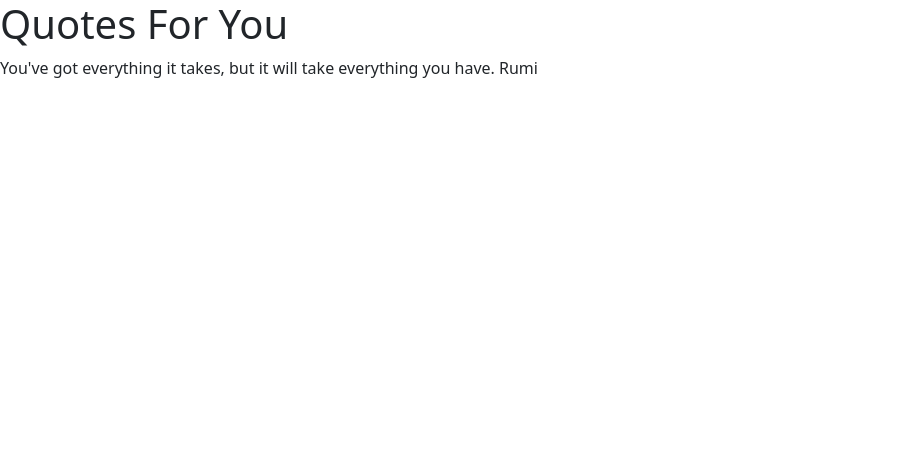
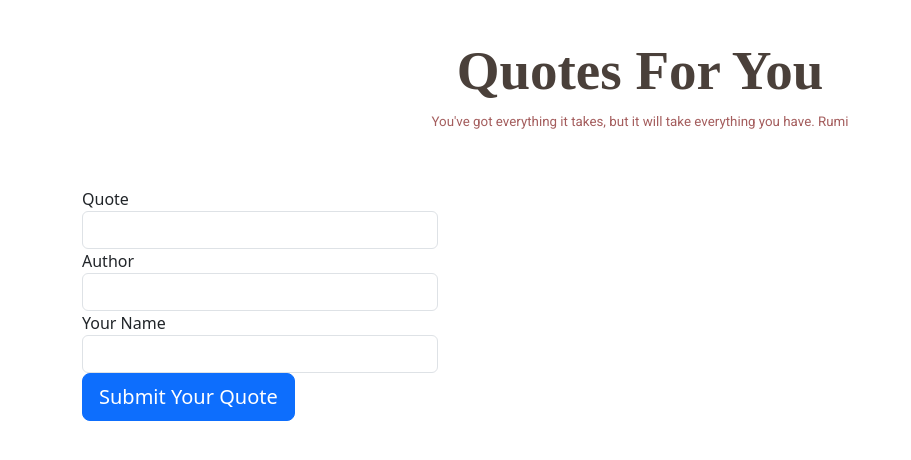
Before and after one commit to MwitaChacha/quotes-for-you, an Angular app: page / in a window 1280 px wide. Shown: the top 460 px of the page, without its empty margins (0-911 px from the left). Built offline with nearby package versions, Linux system fonts and the light colour scheme; a web font is replaced by a local one.

Commit message:
Adding style to the header component

```diff
--- a/src/app/app.component.html
+++ b/src/app/app.component.html
@@ -2,7 +2,7 @@
 <div class="container">
   <div class="row">
     <div class="col-lg-4 col-md-6 col-sm-12">
-
+      <app-quote-form></app-quote-form>
     </div>
     <div class="col-lg-6 col-md-6 col-sm-12">
 
--- a/src/app/header/header.component.css
+++ b/src/app/header/header.component.css
@@ -0,0 +1,16 @@
+.intro {
+    padding: 3%;
+}
+
+h1 {
+    color: #4A403A;
+    font-family: 'Playfair';
+    font-weight: bold;
+    font-size: 55px;
+}
+
+p {
+    color: #A45D5D;
+    font-family: 'Roboto';
+    font-size: smaller;
+}
--- a/src/app/header/header.component.html
+++ b/src/app/header/header.component.html
@@ -1,4 +1,4 @@
-<div>
+<div class="text-center intro">
     <h1>Quotes For You</h1>
     <p>You've got everything it takes, but it will take everything you have. Rumi </p>
 </div>
```
